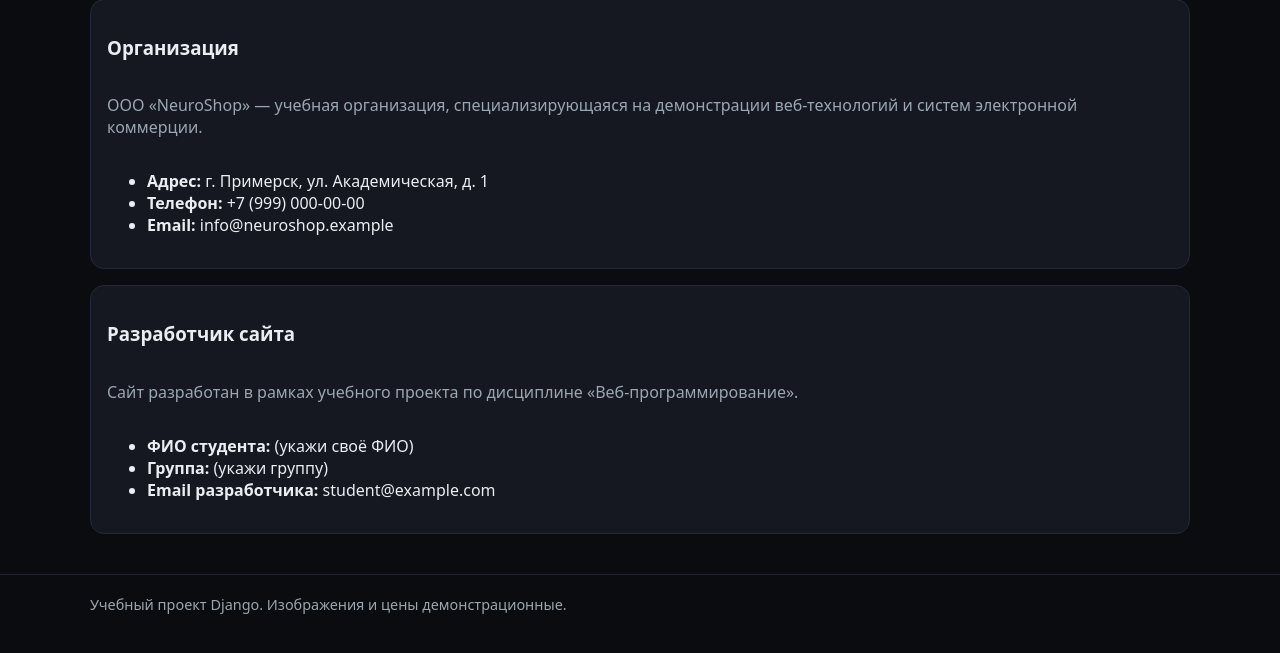
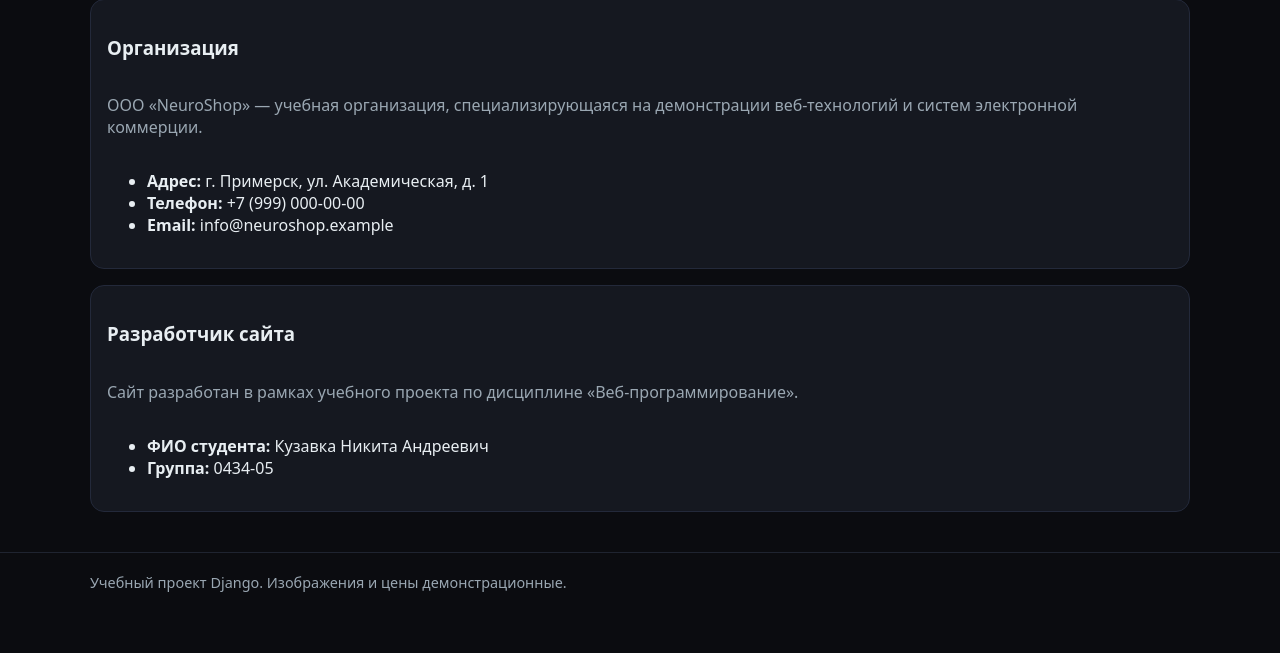
Before and after one commit to Darkskub/NeuroStore, a Django app: page /contacts/ in a window 1280 px wide. Shown: the part 131-784 px from the top of the page. Run offline with Django 4.2, Linux system fonts and the light colour scheme.

Commit message:
Django site

```diff
--- a/shopsite/templates/base.html
+++ b/shopsite/templates/base.html
@@ -23,7 +23,6 @@
 
         {% if user.is_authenticated and user.is_staff and not user.is_superuser %}
           <a href="{% url 'store:manager_orders' %}">Заказы клиентов</a>
-          <a href="{% url 'store:manager_carts' %}">Корзины клиентов</a>
           <a href="{% url 'store:product_create' %}">Добавить товар</a>
         {% endif %}
 
--- a/shopsite/templates/store/contacts.html
+++ b/shopsite/templates/store/contacts.html
@@ -23,9 +23,8 @@
     Сайт разработан в рамках учебного проекта по дисциплине «Веб-программирование».
   </p>
   <ul>
-    <li><strong>ФИО студента:</strong> (укажи своё ФИО)</li>
-    <li><strong>Группа:</strong> (укажи группу)</li>
-    <li><strong>Email разработчика:</strong> student@example.com</li>
+    <li><strong>ФИО студента:</strong> Кузавка Никита Андреевич</li>
+    <li><strong>Группа:</strong> 0434-05</li>
   </ul>
 </section>
 {% endblock %}
```
Also changed, not shown: shopsite/db.sqlite3.
